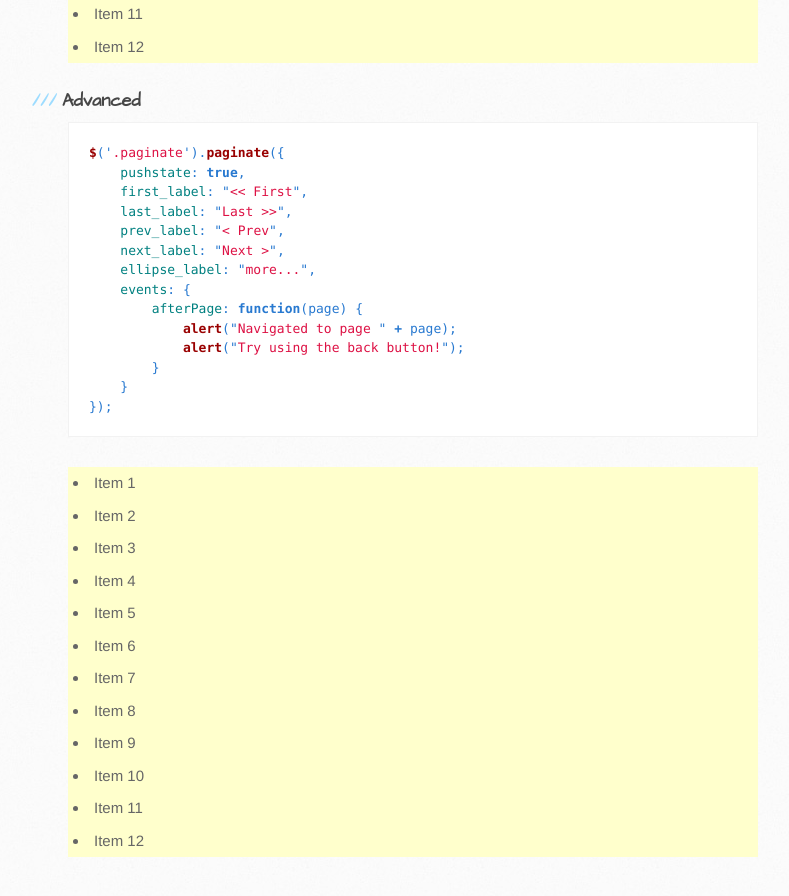
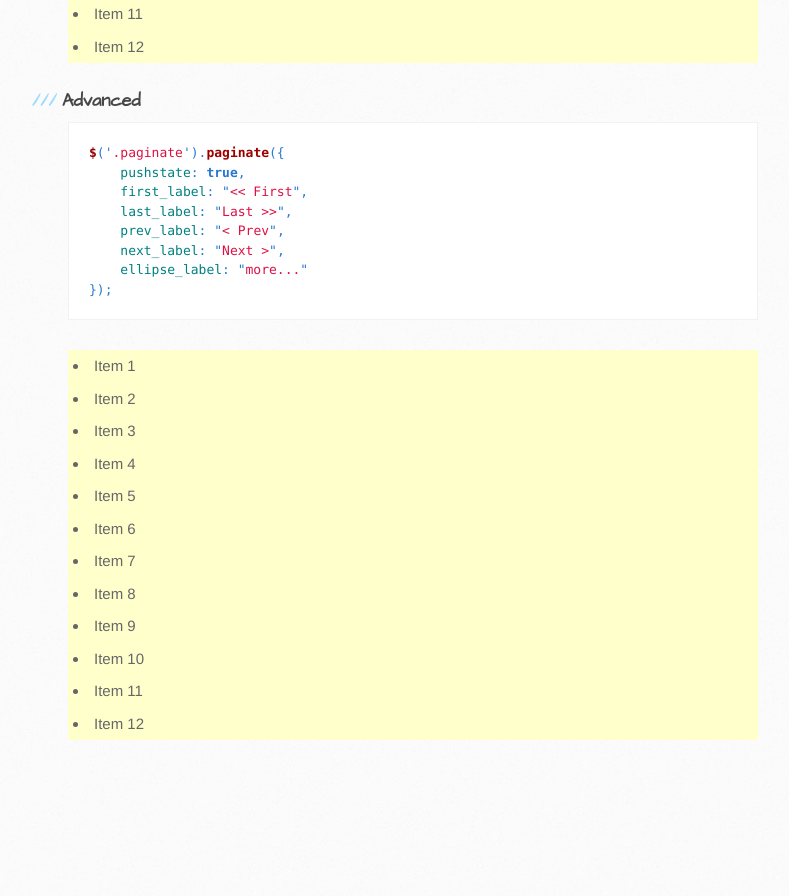
Before and after one commit to luminosity-group/jquery-paginate, a Jekyll site: the page built from index.html, in a window 1280 px wide and 900 px high, scrolled down 860 px. Shown: the top 896 px of the window, without its empty margins (102-891 px from the left). Built offline with Jekyll 4.4.1, drawn with Linux system fonts in a browser that asks for light colours; nearby versions of some CDN libraries; Markdown is read by kramdown in place of the engine named in the settings; after the commit the page ends 1643 px from its top, so only the background shows below that.

Commit message:
No events.

```diff
--- a/index.html
+++ b/index.html
@@ -50,13 +50,7 @@ $('.paginate').paginate({
     last_label: "Last >>",
     prev_label: "< Prev",
     next_label: "Next >",
-    ellipse_label: "more...",
-    events: {
-        afterPage: function(page) {
-            alert("Navigated to page " + page);
-            alert("Try using the back button!");
-        }
-    }
+    ellipse_label: "more..."
 });
 {% endhighlight %}
 
@@ -68,12 +62,7 @@ $('.paginate').paginate({
             last_label: "Last >>",
             prev_label: "< Prev",
             next_label: "Next >",
-            ellipse_label: "more...",
-            events: {
-                afterPage: function(page) {
-                    alert("Navigated to page " + page);
-                }
-            }
+            ellipse_label: "more..."
         });
     });
 </script>
```
